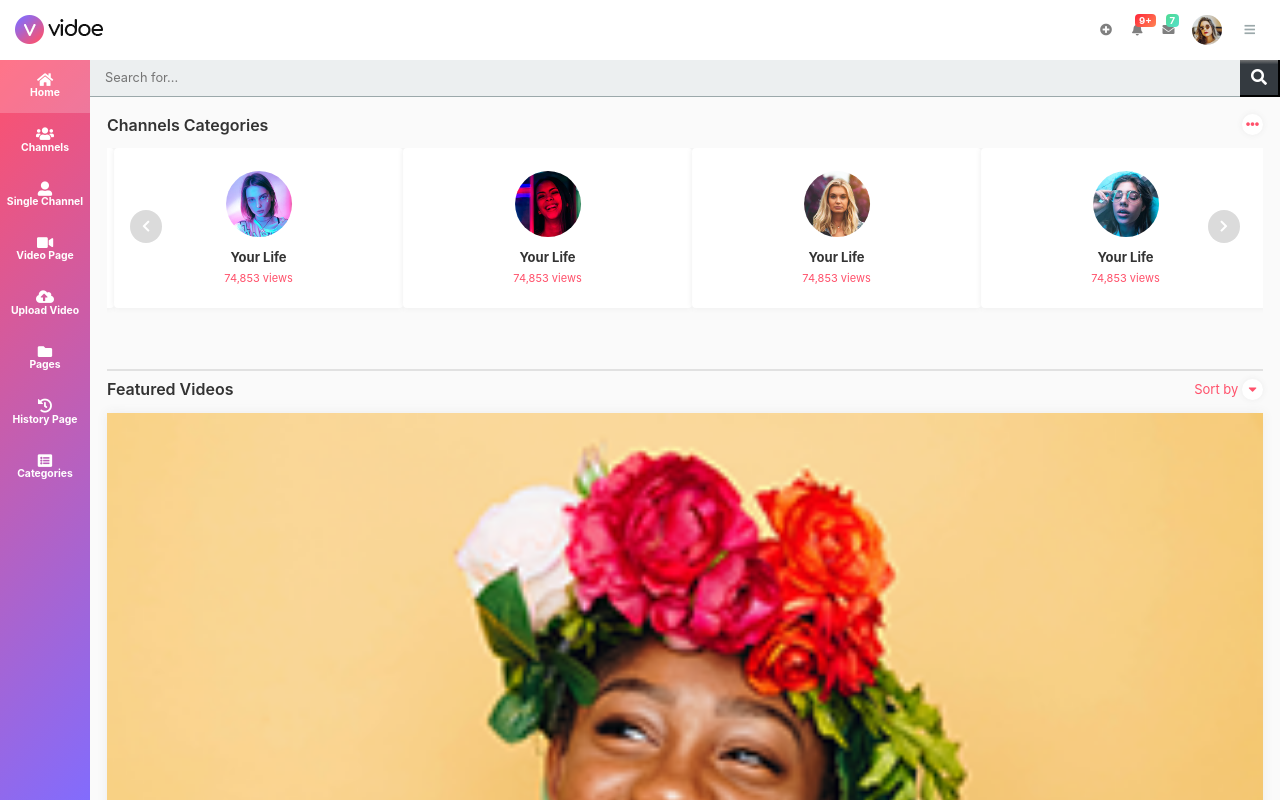
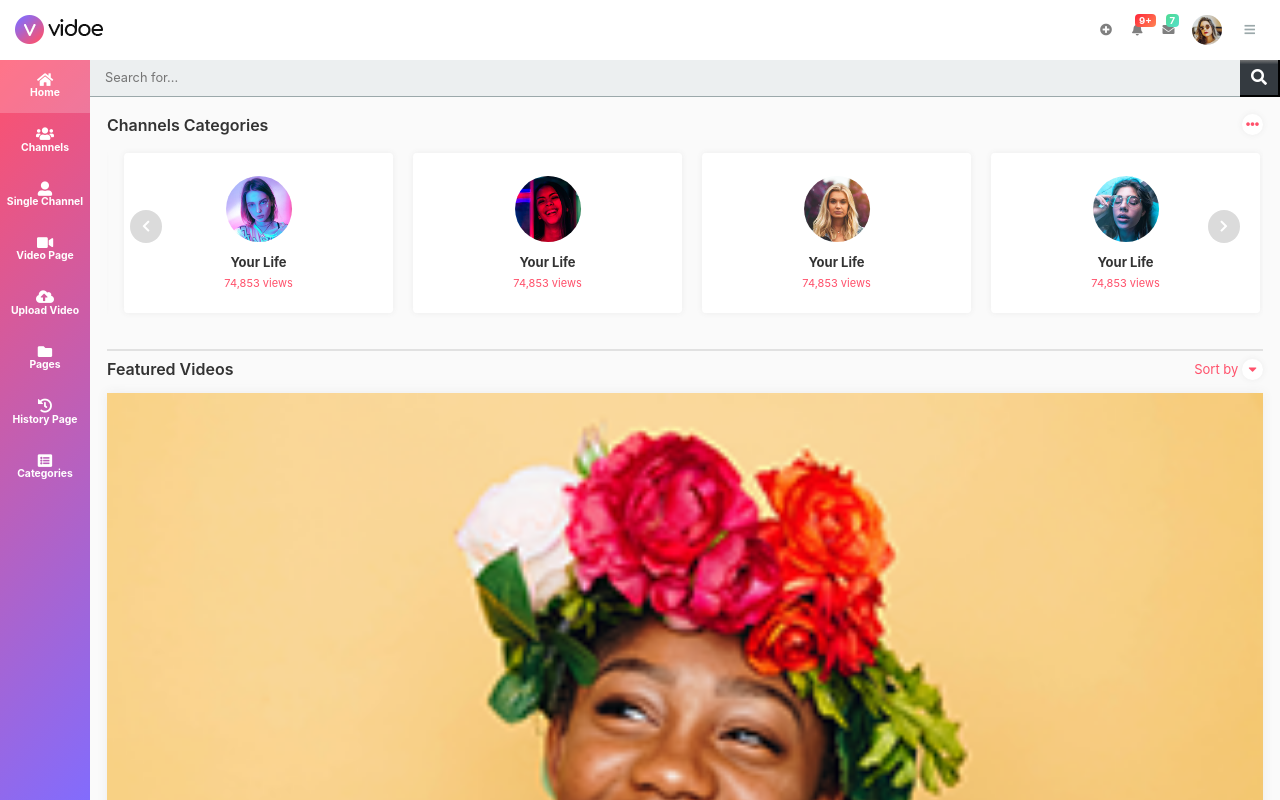
Before and after one commit to dannov91/vidoe-page-replica, a plain HTML site: page index.html in a window 1280 px wide. Both pictures are taken after a click on the element 146 px from the left and 226 px from the top of the page. Shown: the top 800 px of the page. Drawn offline with nearby package versions, Linux system fonts and the light colour scheme.

Commit message:
Added extended functionality to Carousel with margins

```diff
--- a/javascript/carousel.js
+++ b/javascript/carousel.js
@@ -1,15 +1,31 @@
 // =========== CAROUSEL ALGORYTHM ============ //
+
+// Carousel Inputs
+
+const timeCounter = 2500; 				// --> Sets the time in ms for actioning carousel
+const margin = "10px";					// --> In-Between List Item Margins
 
 // Initial Variable Declarations --> Selection or Empty Values
 
 const carousel = document.querySelector('.section-categories ul');
 const childCount = carousel.childElementCount;
 const carouselWidth = carousel.style.width = (childCount*100) + "%";
-
+	  // --> Carousel Total Width is calculated dependant of how many children it has
+	  // --> Media Queries then resize the carousel according to how many childrens are displayed.
 let clickCount = 0;
 let itemsInVisual = 0;
 
+// Margin Values Declaration & Assignment of Margins to List Items
+
+const carouselChilds = carousel.children;
+
+for (const child of carouselChilds) {
+  child.style.marginLeft = margin;
+  child.style.marginRight = margin;
+}
+
 // Media Query Breakpoints for Carousel
+
 const smallBp = matchMedia('(min-width: 576px)');
 const mediumBp = matchMedia('(min-width: 768px)');
 const largeBp = matchMedia('(min-width: 992px)');
@@ -41,8 +57,8 @@ const changeSizeLarge = function(mql) {
 		carousel.style.width = childCount*100/4 + "%";
 		console.log('flag from Large');
 	} else {
+		console.log('Out from Large');
 		changeSizeMedium(mediumBp);
-		console.log('Out from Large');
 	}
 }
 
@@ -58,7 +74,7 @@ changeSizeLarge(largeBp);
 
 	// Main Action Functions
 
-	refreshIntervalId = setInterval( rightClickAction, 2500);
+	refreshIntervalId = setInterval(rightClickAction, timeCounter);
 	icnArrowRight.addEventListener('click', rightClickAction);
 	icnArrowLeft.addEventListener('click', leftClickAction);
 
@@ -69,10 +85,10 @@ changeSizeLarge(largeBp);
 		clearInterval(refreshIntervalId); // --> Clears the accumulated time from refreshInterval Id
 		CSSRightAdjustment ();
 		clickCountSum ("right");
+		maxClicksCalc();
 		moveCarouselAbs("right");
-		maxClicksCalc();
 		initPosRight ();
-		refreshIntervalId = setInterval( rightClickAction, 2500); // --> Creates a new time set Interval
+		refreshIntervalId = setInterval(rightClickAction, timeCounter); // --> Creates a new time set Interval
 
 	}
 
@@ -83,10 +99,10 @@ changeSizeLarge(largeBp);
 		clearInterval(refreshIntervalId); // --> Clears the accumulated time from refreshInterval Id
 		CSSRightAdjustment ();
 		clickCountSum ("left");
+		maxClicksCalc();
 		moveCarouselAbs("left");
-		maxClicksCalc();
 		maxPosLeft ();
-		refreshIntervalId = setInterval( rightClickAction, 2500); // --> Creates a new time set Interval
+		refreshIntervalId = setInterval(rightClickAction, timeCounter); // --> Creates a new time set Interval
 
 	}
 
@@ -130,9 +146,25 @@ changeSizeLarge(largeBp);
 
 			if (direction === "right") {
 				let moveCarousel = clickCount*itemWidth;
+
+				// Adjust moveCarousel with margin values, "right" case
+
+				moveCarousel += parseFloat(margin, 10) * 2 * (clickCount);
+
+				// Then move carousel with translateX
+
 				carousel.style.transform = 'translateX(-' + moveCarousel + 'px)';
+
 			} else if (direction === "left") {
 				let moveCarousel = -(clickCount*itemWidth);
+									console.log(moveCarousel);
+
+				// Adjust moveCarousel with margin values, "left" case
+
+				moveCarousel -= parseFloat(margin, 10) * 2 * (clickCount);
+
+				// Then move carousel with translateX
+
 				carousel.style.transform = 'translateX(' + moveCarousel + 'px)';
 			}
 
@@ -163,7 +195,13 @@ changeSizeLarge(largeBp);
 
 		function maxPosLeft () {
 			if (clickCount < 0 ) {
+
 				let moveCarousel = maxClicks*carousel.firstElementChild.offsetWidth;
+
+				// The following code adjusts moveCarousel with margin values, left limit case
+
+					moveCarousel += parseFloat(margin, 10) * 2 * (maxClicks);
+
 				carousel.style.transform = 'translateX(-' + moveCarousel + 'px)';
 				carousel.style.right = '0px';
 				clickCount = maxClicks;
@@ -188,7 +226,8 @@ window.addEventListener('resize', () => {
 	// CSS Re-positioning when Resizing
 
 	let actualPosition = parseInt(carousel.style.transform.match(/\d+/)[0]);
-	let diff = actualPosition - carousel.firstElementChild.offsetWidth*(clickCount);
+	let diff = actualPosition - (carousel.firstElementChild.offsetWidth
+							  + parseFloat(margin, 10) * 2) * (clickCount);
 	carousel.style.right = -diff + 'px'; //--> relative positioning with CSS "right" property
 										 //    using "diff" as guide.
 
--- a/scss/layout/_containers.scss
+++ b/scss/layout/_containers.scss
@@ -64,7 +64,7 @@
 
 .l-card-containers {
 
-  overflow: hidden;
+  overflow-x: hidden;
   ul {
   /*  width: 800%;*/
     display: flex;
@@ -72,7 +72,8 @@
 
     transition: transform 0.5s;
     li {
-      width: 100%;
+     width: 100%;
+     margin: 5px;
     }
   }
 
```
Also changed, not shown: css/style.css, 1 other file.
